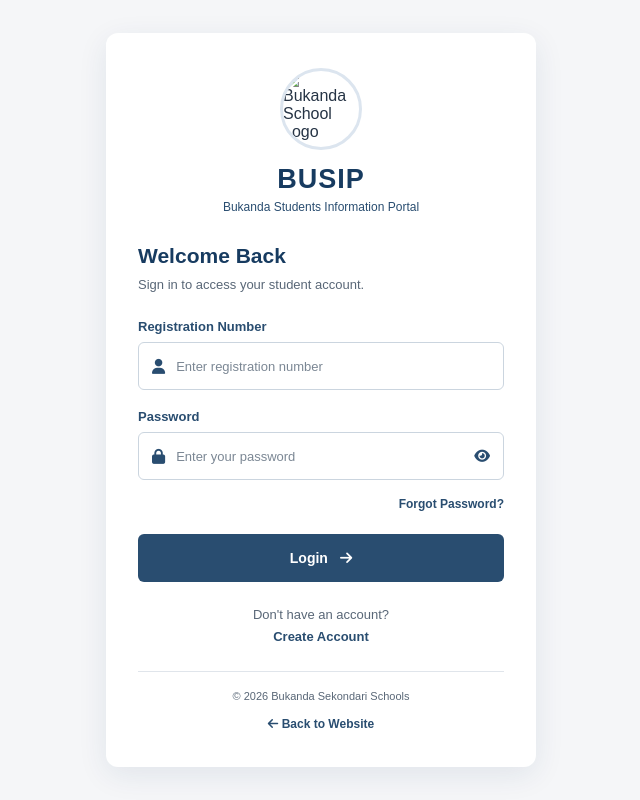
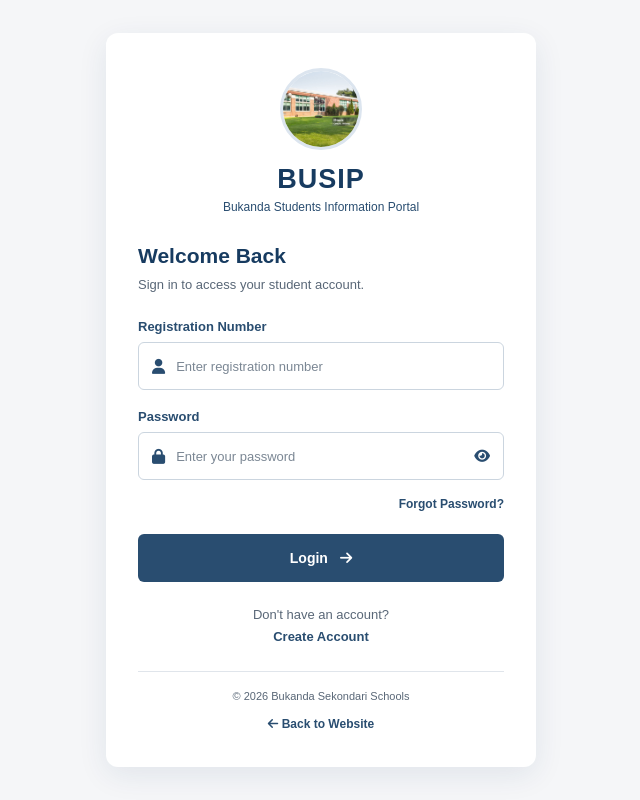
Before and after one commit to 9r569/BUKANDA, a plain HTML site: page login.html in a window 1280 px wide. Shown: the whole page, without its empty margins (319-959 px from the left). Drawn offline with Linux system fonts and the light colour scheme.

Commit message:
update login.html

```diff
--- a/login.html
+++ b/login.html
@@ -20,7 +20,7 @@
 
             <!-- SCHOOL LOGO -->
             <div class="login-logo">
-                <img src="Images/istockphoto-1020211716-1024x1024.jpg" alt="Bukanda School Logo">
+                <img src="istockphoto-1020211716-1024x1024.jpg" alt="Bukanda School Logo">
             </div>
 
             <!-- PORTAL BRANDING -->
```
